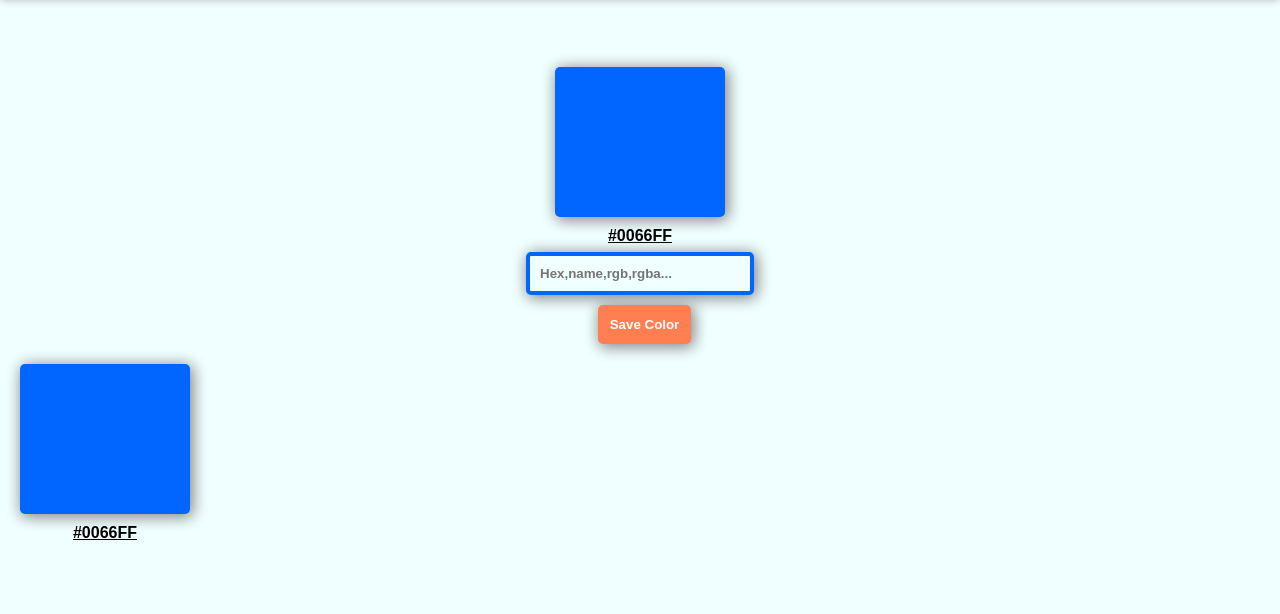
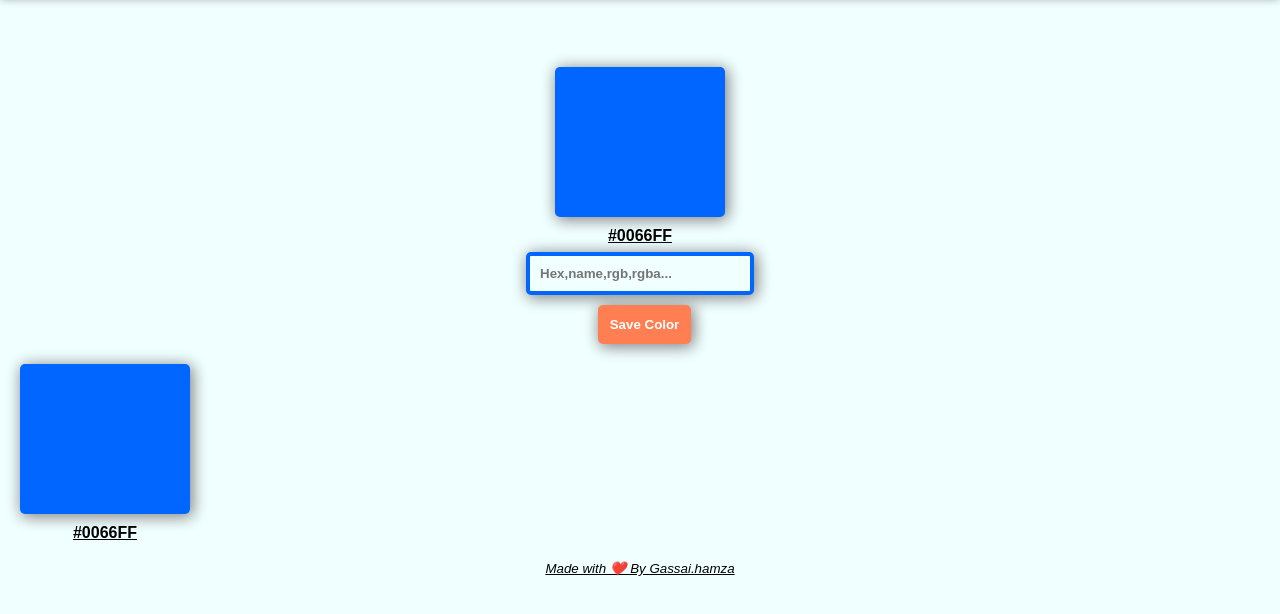
Before and after one commit to GHamza-Dev/check-color, a plain HTML site: page index.html in a window 1280 px wide. Shown: the part 78-692 px from the top of the page. Drawn offline with Linux system fonts and the light colour scheme.

Commit message:
Added Made By

```diff
--- a/index.html
+++ b/index.html
@@ -35,6 +35,7 @@
 
         </div>
     </div>
+    <div id="madeBy"><a href="https://github.com/GHamza-Dev"><small>Made with ❤️ By Gassai.hamza</small></a></div>
 
 
 
--- a/style.css
+++ b/style.css
@@ -6,6 +6,7 @@
 body {
     background-color: azure;
     font-family: Arial, Helvetica, sans-serif;
+    overflow: hidden;
 }
 
 header {
@@ -138,4 +139,16 @@ header img {
 }
 
 
-/*-- -- -- -- -- */
+/*-- Made with l by -- */
+
+#madeBy {
+    position: relative;
+    text-align: center;
+    margin-top: 20px;
+    margin-bottom: 10px;
+    font-style: italic;
+}
+
+#madeBy a {
+    color: #000;
+}
```
